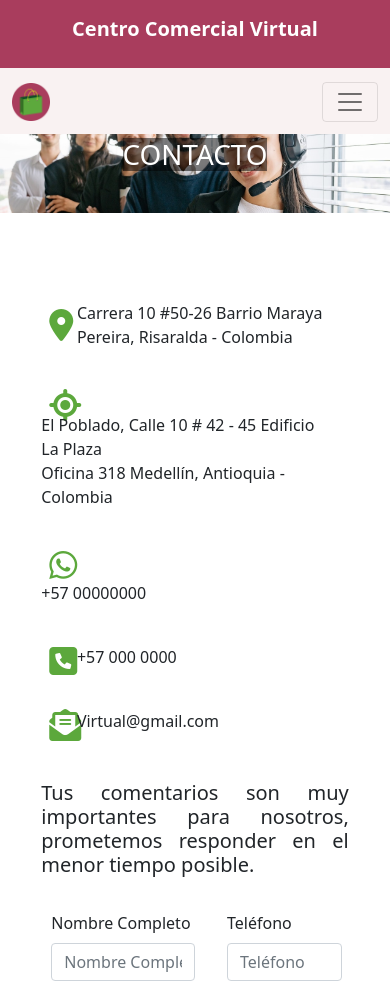
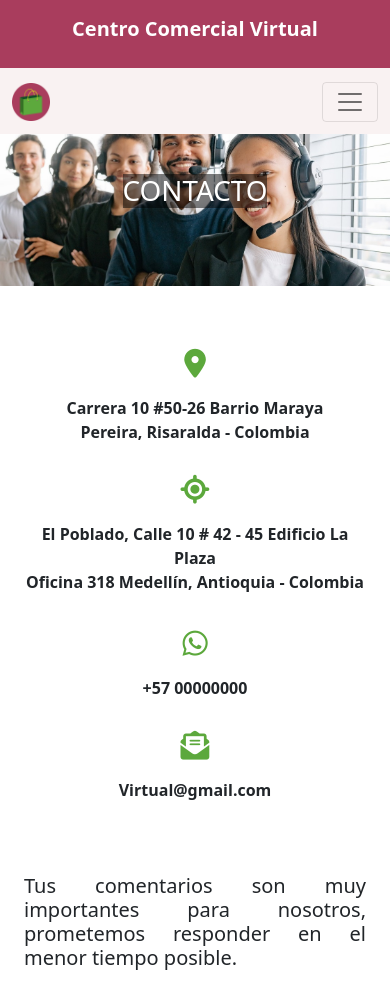
Before and after one commit to nder1996/Bootstrap_Prueba, a plain HTML site: page Contacto.html in a window 390 px wide. Shown: the top 984 px of the page. Drawn offline with nearby package versions, Linux system fonts and the light colour scheme.

Commit message:
Responsive End

```diff
--- a/Contacto.html
+++ b/Contacto.html
@@ -14,7 +14,7 @@
 </head>
 
 <body>
-    <div class='Marco_Principal'>
+    <div class='Marco_Principal Marco_Contactanos'>
         <nav class="navbar fixed-top navbar-expand-lg navbar-light">
             <div class='container-fluid navbar_1'>
                 <h1 class='fw-bold fs-5'>Centro Comercial Virtual</h1>
@@ -57,35 +57,44 @@
             </div>
         </div>
         <div class='Marco_Secundario_contactanos mt-2'>
-            <div class="container Principal_Contactanos">
-                <div class="row">
-                    <div class="col-12 col-md-6 col-xxl-6 mt-4">
-                        <br>
+            <div class="container-fluid Principal_Contactanos">
+                <div class="row " style='margin: auto;'>
+                    <div class='col-12 col-md-6 col-xxl-6 mb-5'>
                         <div class='row ico' id='ico_1'>
-                            <i class="col-1 fa-solid fa-location-dot"></i>
-                            <p class='col-10 col-xxl-6'> Carrera 10 #50-26 Barrio Maraya <br>
+                            <p class='col-12' style='width: 50px;'>
+                                <i class="pt-3 fa-solid fa-location-dot"></i>
+                            </p>
+                            <p class='col-12' style='width: 300px;'>
+                                Carrera 10 #50-26 Barrio Maraya <br>
                                 Pereira, Risaralda - Colombia</p>
                         </div>
                         <div class='row ico' id='ico_1'>
-                            <i class="col-1 fa-solid fa-location-crosshairs"></i>
-                            <p class='col-11 col-xxl-8'> El Poblado, Calle 10 # 42 - 45 Edificio La Plaza <br>
+                            <p class='col-12' style='width: 50px;'>
+                                <i class="pt-3 fa-solid fa-location-crosshairs"></i>
+                            </p>
+                            <p class='col-12' style='width: 390px;'>
+                                El Poblado, Calle 10 # 42 - 45 Edificio La Plaza <br>
                                 Oficina 318 Medellín, Antioquia - Colombia</p>
+                            </p>
                         </div>
-                        <div class='ico row' id='ico_1'>
-                            <i class="col-1 fa-brands fa-whatsapp"></i>
-                            <p class='col-11 col-xxl-6 mt-2'>+57 00000000</p>
+                        <div class='row ico' id='ico_1'>
+                            <p class='col-12' style='width: 50px;'>
+                                <i class="pt-1 col-1 fa-brands fa-whatsapp"></i>
+                            </p>
+                            <p class='col-12' style='width: 300px;'>
+                                +57 00000000
+                            </p>
                         </div>
-                        <div class='ico row' id='ico_1'>
-                            <i class="col-1 fa-solid fa-square-phone"></i>
-                            <p class='col-8 mt-2'>+57 000 0000</p>
-                        </div>
-                        <div class='ico row' id='ico_1'>
-                            <i class="col-1 fa-solid fa-envelope-open-text"></i>
-                            <p class='col-8 mt-2'>Virtual@gmail.com</p>
+                        <div class='row ico' id='ico_1'>
+                            <p class='col-12' style='width: 50px;'>
+                                <i class="pt-3 fa-solid fa-envelope-open-text"></i>
+                            </p>
+                            <p class='col-12 ' style='width: 300px;'>
+                                Virtual@gmail.com</p>
                         </div>
                     </div>
                     <div class="col-12 col-md-6 col-xxl-6">
-                        <h5 class='mt-2 mb-4' style='text-align:justify !important'>Tus comentarios son muy importantes para nosotros, prometemos responder en el menor tiempo posible.</h5>
+                        <h5 class='mt-2 mb-5' style='text-align:justify !important'>Tus comentarios son muy importantes para nosotros, prometemos responder en el menor tiempo posible.</h5>
                         <form class='contactnos_form'>
                             <div class='mb-3'>
                                 <div class="mb-3 d-flex name_form">
--- a/css/Phone.css
+++ b/css/Phone.css
@@ -165,7 +165,7 @@
         #border: 5px solid black !important;
     }
 
-    footer .row_2_footer li{
+    footer .row_2_footer li {
         position: relative;
         right: 1rem !important;
         #border: 5px solid black !important;
@@ -174,18 +174,40 @@
     /*FOOTER PRINCIPAL*/
 
 
-}
+
 
 
     /*------------------PAGINA DE PLANES----------------------**/
 
 
-.Marco_Secundario_Planes{
+    .Marco_Secundario_Planes {
         position: relative;
         #top: -10rem;
-    #border: 5px solid blue ;
+        #border: 5px solid blue;
     }
 
 
 
     /*------------------PAGINA DE PLANES----------------------**/
+
+    .Efecto_Parallax_Contactanos{
+        #border: 5px solid red !important;
+        height: 190px !important;
+    }
+
+
+    .Principal_Contactanos .ico p {
+        text-align: center !important;
+        #border: 5px solid blue !important;
+        text-align: center !important;
+          font-weight: bold;
+          width: 100% !important;
+    }
+
+    .Principal_Contactanos .ico i {
+        font-size: 1.8rem !important;
+        color: rgb(92, 168, 60);
+    }
+
+
+}
--- a/css/Tablet.css
+++ b/css/Tablet.css
@@ -91,6 +91,24 @@
 /*-------TARJETA DE ANUNCIOS----------*/
 
 
+    .Efecto_Parallax_Contactanos{
+        #border: 5px solid red !important;
+        height: 190px !important;
+    }
+
+
+    .Principal_Contactanos .ico p {
+        text-align: center !important;
+        #border: 5px solid blue !important;
+        text-align: center !important;
+          font-weight: bold;
+          width: 100% !important;
+    }
+
+    .Principal_Contactanos .ico i {
+        font-size: 1.8rem !important;
+        color: rgb(92, 168, 60);
+    }
 
 
 }
--- a/css/style.css
+++ b/css/style.css
@@ -402,18 +402,50 @@ footer .div_icon p{
 
 
 
-/*DIVISION DE PAGINA*/
+/*-------- DIVISION DE PAGINA -------------------------------------*/
+
+
+
+/*---------- CONTACTANOS ------------------*/
+
 
 .Principal_Contactanos{
     #border: 5px solid red !important;
-    width: 85% !important;
 }
 
-.Principal_Contactanos .col{
-    #border: 5px solid black !important;
+.Principal_Contactanos .ico{
+    display: flex;
+    #border: 5px solid blue !important;
+}
+
+.Principal_Contactanos .ico p{
+    #border: 5px solid purple;
+    #width: 30% !important;
 }
 
 
+/*
+.Principal_Contactanos .ico{
+    #display: flex;
+    border: 5px solid blue !important;
+    margin-bottom: 1rem !important;
+}
+
+
+.Principal_Contactanos .ico p{
+    #border: 5px solid yellow !important;
+    width: 40% !important;
+}
+
+.Principal_Contactanos .ico i{
+        font-size: 1.3rem !important;
+      color: rgb(92, 168, 60);
+
+}
+
+
+/*
+/*
 .Principal_Contactanos .ico{
     #border: 5px solid red;
     margin-bottom: 1rem !important;
@@ -436,7 +468,8 @@ footer .div_icon p{
     text-align: center !important;
     #margin: auto !important;
       color: rgb(92, 168, 60);
-}
+      border: 5px solid red !important;
+}*/
 
 
 .contactnos_form{
@@ -451,6 +484,9 @@ footer .div_icon p{
 .name_form section{
     margin-right: 2rem !important;
 }
+
+/*---------- CONTACTANOS ------------------*/
+
 
 /***/
 
@@ -536,3 +572,5 @@ footer .div_icon p{
     margin-bottom: 3rem !important;
     text-align: center !important;
 }
+
+/**-------------PORTADA PLANES--------------------*/
```
Lines whose indentation alone changed are shown as unchanged.
